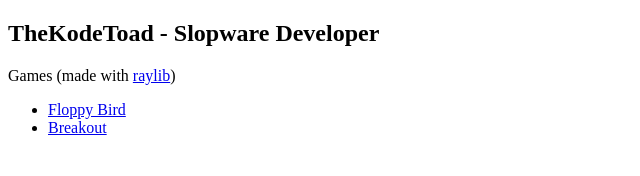
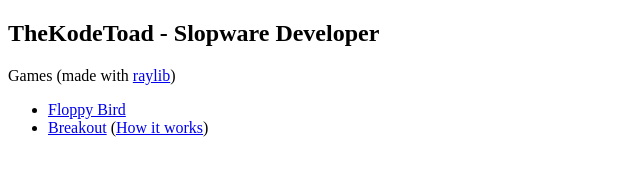
Before and after one commit to TheKodeToad/thekodetoad.github.io, a plain HTML site: page index.html in a window 1280 px wide. Shown: the whole page, without its empty margins (0-640 px from the left). Drawn offline with Linux system fonts and the light colour scheme.

Commit message:
Add breakout info

```diff
--- a/index.html
+++ b/index.html
@@ -9,7 +9,7 @@
 			Games (made with <a href="https://github.com/raysan5/raylib">raylib</a>)
 			<ul>
 				<li><a href="floppy-bird.html">Floppy Bird</a></li>
-				<li><a href="breakout.html">Breakout</a></li>
+				<li><a href="breakout.html">Breakout</a> (<a href="breakout.txt">How it works</a>)</li>
 			</ul>
 		</p>
 	</body>
```
Also changed, not shown: breakout.txt (added).
